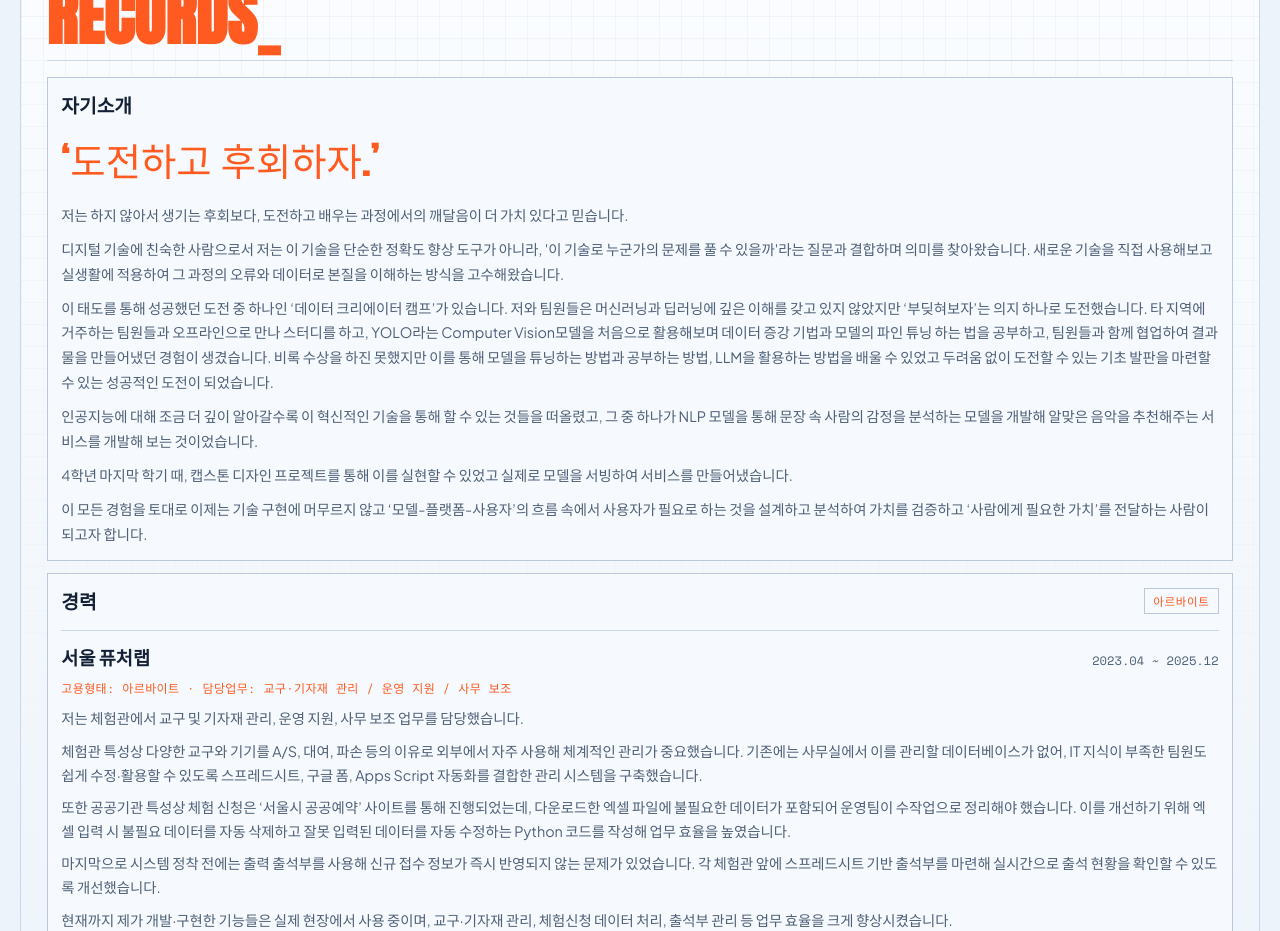
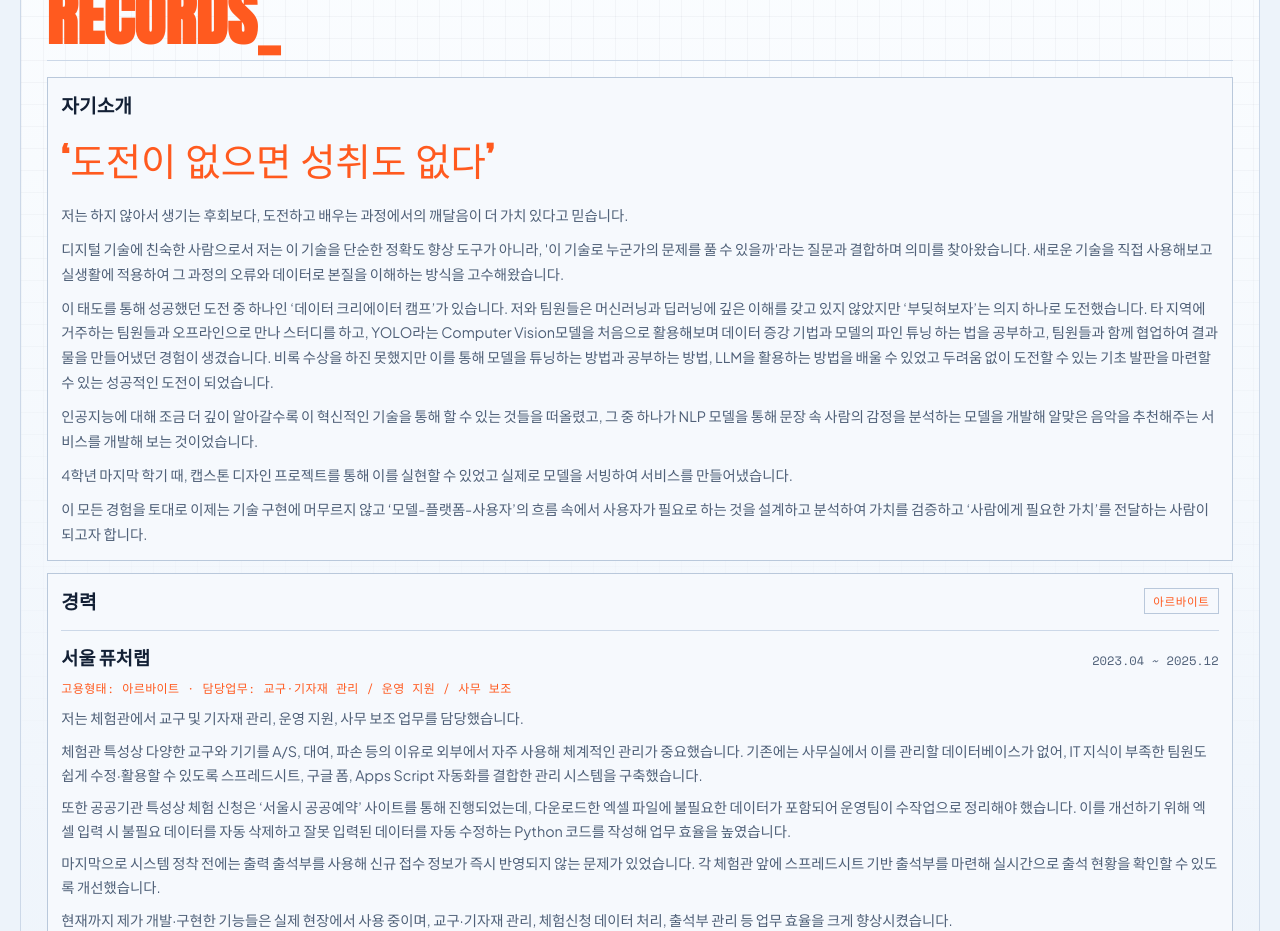
Before and after one commit to Jaegwae/portfolio, a React (Vite) app: page / in a window 1280 px wide. Shown: the part 1180-2111 px from the top of the page. Built offline with nearby package versions, Linux system fonts and the light colour scheme.

Commit message:
chore: update portfolio content data

```diff
--- a/src/data/siteData.js
+++ b/src/data/siteData.js
@@ -18,7 +18,7 @@ export const PROFILE = {
 export const PROFILE_CONTENT = {
   intro: {
     title: "자기소개",
-    headline: "‘도전하고 후회하자.’",
+    headline: "‘도전이 없으면 성취도 없다’",
     paragraphs: [
       "저는 하지 않아서 생기는 후회보다, 도전하고 배우는 과정에서의 깨달음이 더 가치 있다고 믿습니다.",
       "디지털 기술에 친숙한 사람으로서 저는 이 기술을 단순한 정확도 향상 도구가 아니라, '이 기술로 누군가의 문제를 풀 수 있을까'라는 질문과 결합하며 의미를 찾아왔습니다. 새로운 기술을 직접 사용해보고 실생활에 적용하여 그 과정의 오류와 데이터로 본질을 이해하는 방식을 고수해왔습니다.",
```
